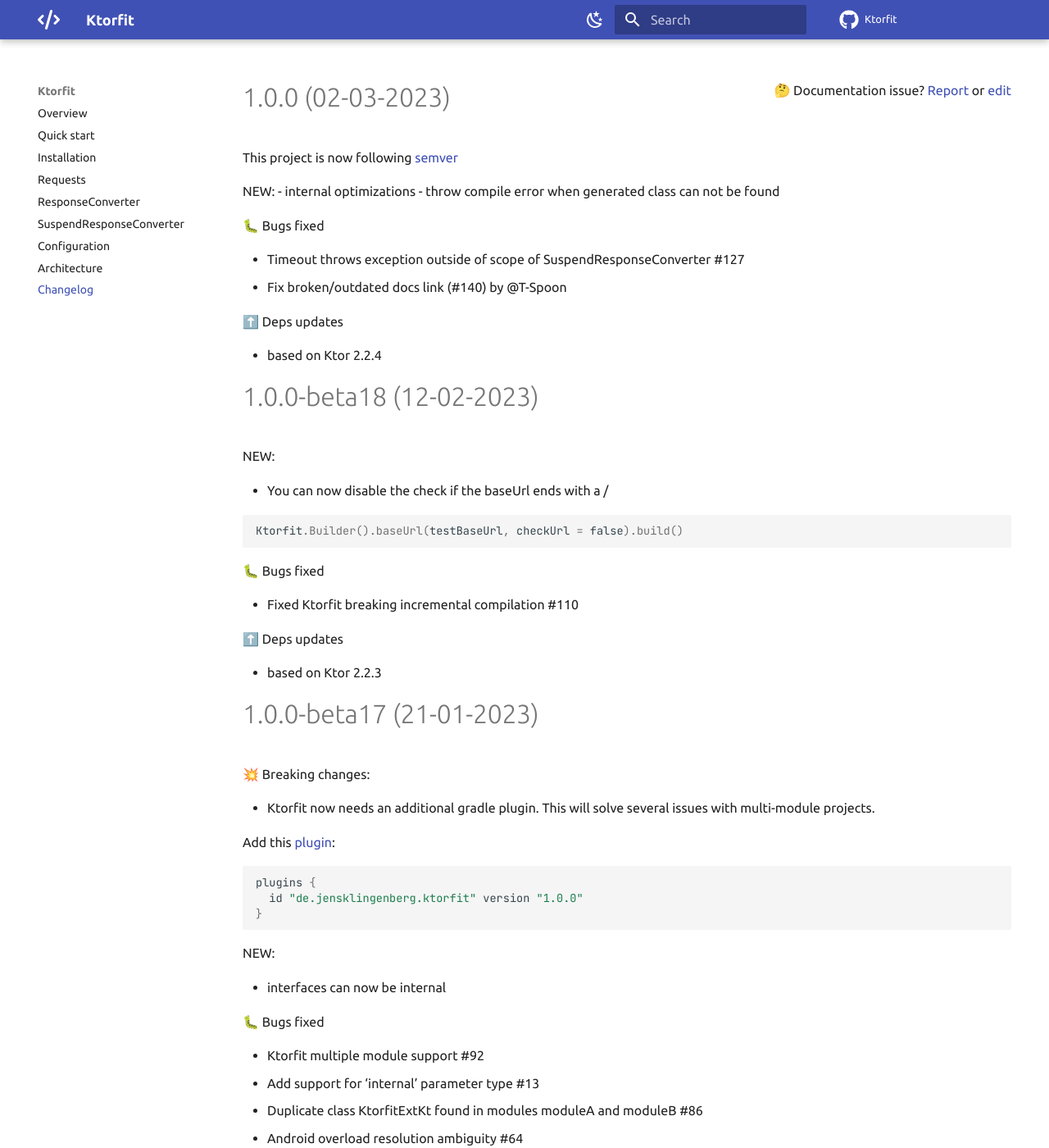
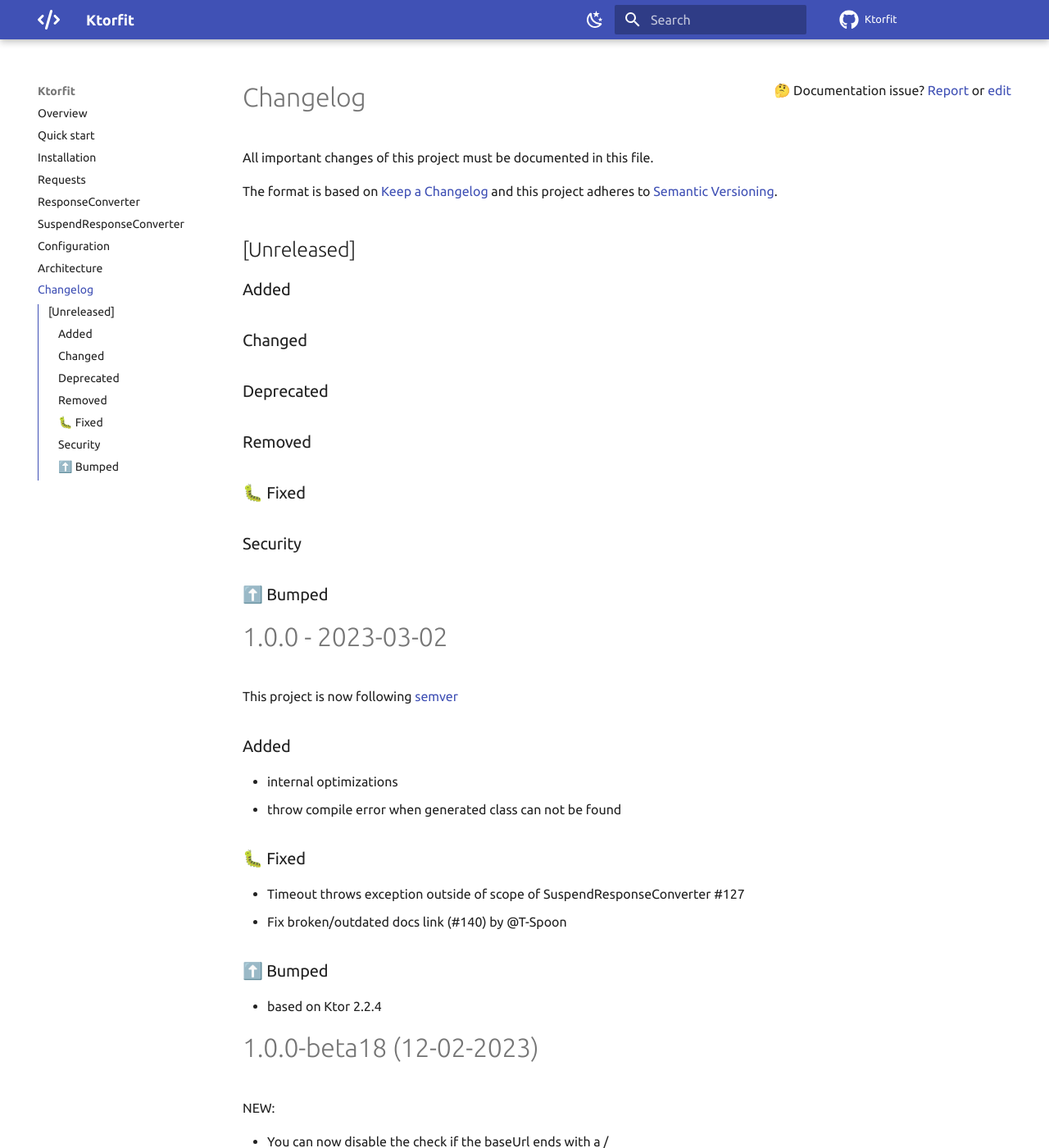
Before and after one commit to Foso/Ktorfit, an MkDocs documentation site: the page built from docs/CHANGELOG.md, in a window 1280 px wide and 1400 px high. Shown: the whole window at 82% size. Built offline with MkDocs 1.6.1 and Material for MkDocs 9.7.7, drawn with Linux system fonts in a browser that asks for light colours; comment, search, counter and statistics services are not loaded.

Commit message:
Update CHANGELOG.md

```diff
--- a/docs/CHANGELOG.md
+++ b/docs/CHANGELOG.md
@@ -1,17 +1,40 @@
-1.0.0 (02-03-2023)
+# Changelog
+
+All important changes of this project must be documented in this file.
+
+The format is based on [Keep a Changelog](http://keepachangelog.com/)
+and this project adheres to [Semantic Versioning](http://semver.org/spec/v2.0.0.html).
+
+## [Unreleased]
+
+### Added
+
+### Changed
+
+### Deprecated
+
+### Removed
+
+### 🐛 Fixed
+
+### Security
+
+### ⬆️ Bumped
+
+1.0.0 - 2023-03-02
 ========================================
 This project is now following [semver](https://semver.org/)
 
-NEW:
-- internal optimizations
-- throw compile error when generated class can not be found
+### Added
+* internal optimizations
+* throw compile error when generated class can not be found
 
-🐛 Bugs fixed
+###  🐛 Fixed
 
 * Timeout throws exception outside of scope of SuspendResponseConverter #127
 * Fix broken/outdated docs link (#140) by @T-Spoon
 
-⬆️ Deps updates
+### ⬆️ Bumped
 
 - based on Ktor 2.2.4
 
```
